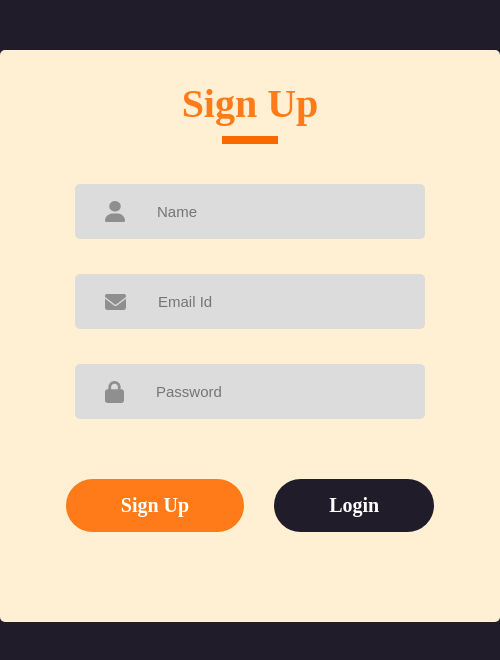
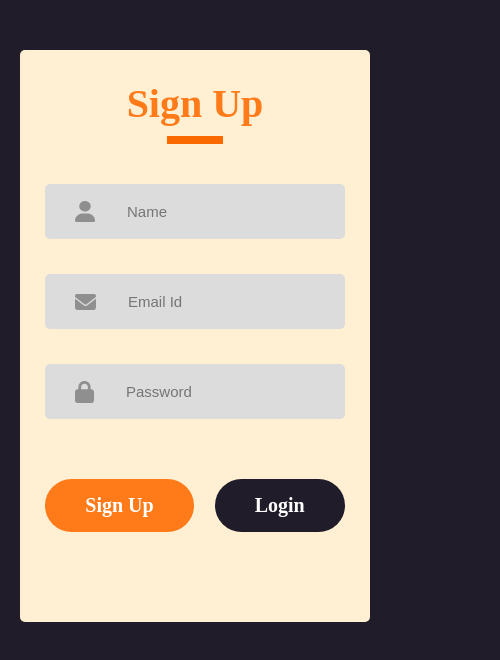
Before and after one commit to dorcasgold/React-Login-Signup, a React (Vite) app: page / in a window 390 px wide. Shown: the top 660 px of the page, 500 px wide, since content can reach past the window. Built offline with nearby package versions, Linux system fonts and the light colour scheme.

Commit message:
add media query

```diff
--- a/src/Components/LoginSignup/LoginSignup.css
+++ b/src/Components/LoginSignup/LoginSignup.css
@@ -97,3 +97,21 @@ body {
 .gray {
   background: #201c29;
 }
+
+@media only screen and (max-width: 600px) {
+  .container {
+    width: 350px;
+  }
+
+  .input {
+    width: 300px;
+  }
+
+  .submit-container {
+    gap: 21px;
+  }
+
+  .submit {
+    padding: 15px 40px;
+  }
+}
```
